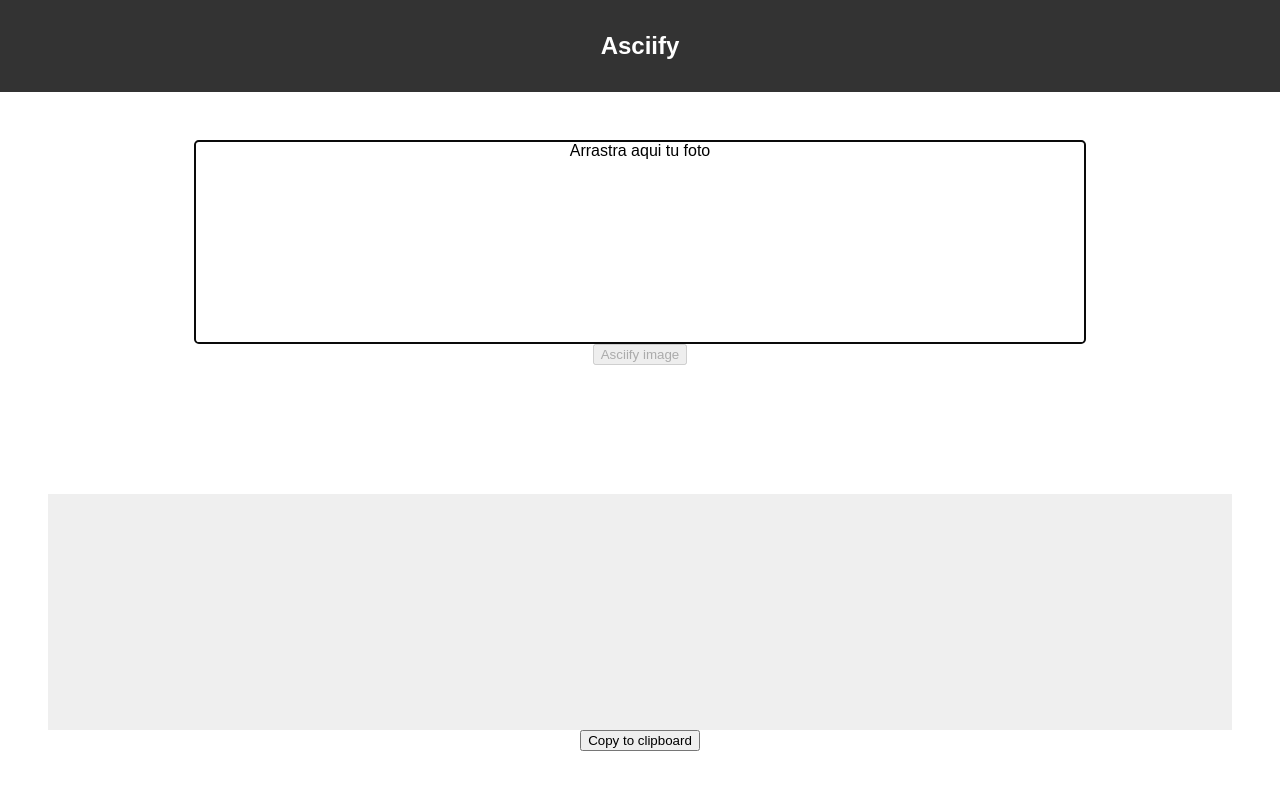
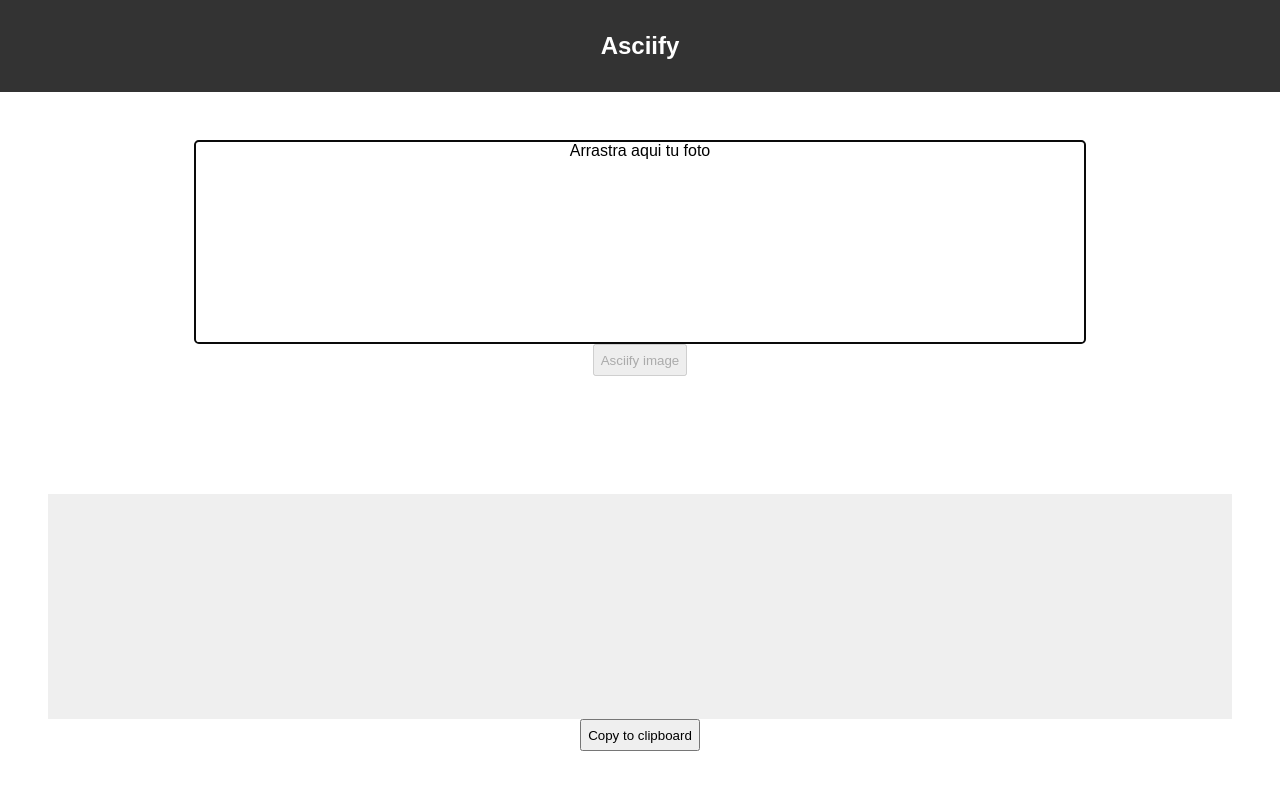
Before and after one commit to Rudycc/asciify-front, a React (Create React App) app: page / in a window 1280 px wide. Shown: the top 790 px of the page. Built offline with nearby package versions, Linux system fonts and the light colour scheme.

Commit message:
Height in btn

```diff
--- a/src/App.css
+++ b/src/App.css
@@ -36,8 +36,8 @@
   background: rgb(239, 239, 239);
 }
 
-.asciify-btn {
-  height: auto;
+.btn {
+  min-height: 2rem;
 }
 
 .App-title {
--- a/src/App.js
+++ b/src/App.js
@@ -80,12 +80,12 @@ class App extends Component {
                 <img alt="ParaQueNoTruene" className="photUrlNew" src={this.state.preview} />
               }
             </Dropzone>
-            <button className="asciify-btn" onClick={this.asciify} disabled={!this.state.image}>Asciify image</button>
+            <button className="btn" onClick={this.asciify} disabled={!this.state.image}>Asciify image</button>
           </div>
           <div className="console-container">
             <Console text={this.state.text}/>
             <CopyToClipboard text={this.state.text} onCopy={() => {alert('copied')}}>
-              <button>Copy to clipboard</button>
+              <button className="btn">Copy to clipboard</button>
             </CopyToClipboard>
           </div>
         </div>
```
